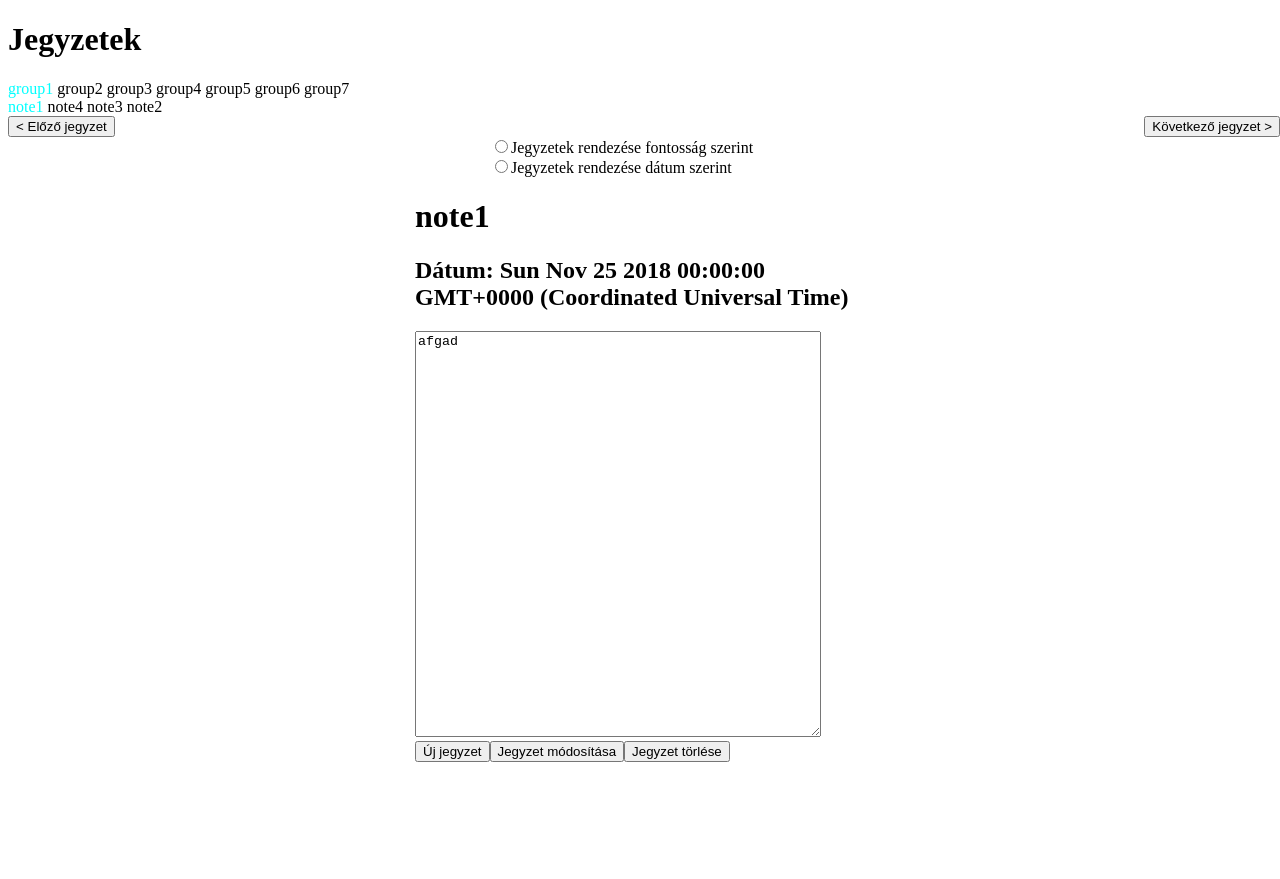
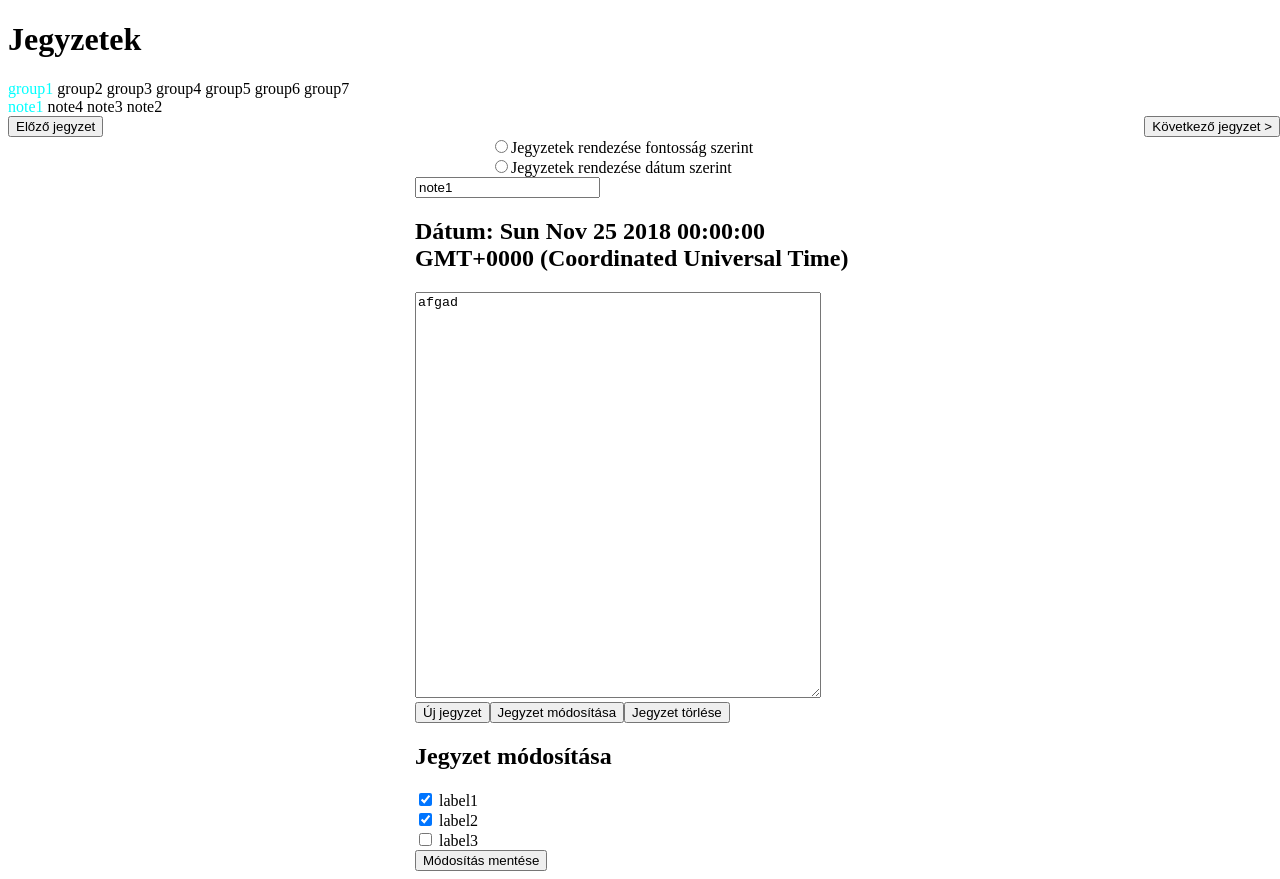
Before and after one commit to a-kelemen/alkfejl1, an Angular app in the folder note-frontend/: page / in a window 1280 px wide. Both pictures are taken after a click on the button "Jegyzet módosítása". Before the commit the page ends 800 px from the top, so only its background shows below. Built offline with nearby package versions, Linux system fonts and the light colour scheme.

Commit message:
note modositas

```diff
--- /dev/null
+++ b/note-frontend/src/app/Label.ts
@@ -0,0 +1,4 @@
+export class Label {
+    labelId: number;
+    labelText: string;
+}
--- a/note-frontend/src/app/Note.ts
+++ b/note-frontend/src/app/Note.ts
@@ -1,3 +1,5 @@
+import { Label } from "./Label";
+
 export class Note {
   noteId: number;
   noteTitle: string;
@@ -5,4 +7,5 @@ export class Note {
   creationTime: Date;
   importance: number;
   isActual: boolean;
+  labels : Label[];
 }
--- a/note-frontend/src/app/app.module.ts
+++ b/note-frontend/src/app/app.module.ts
@@ -6,6 +6,7 @@ import { AppComponent } from './app.component';
 import { NavigationComponent } from './navigation/navigation.component';
 import { NoteBrowserComponent } from './note-browser/note-browser.component';
 import { ModifyNoteComponent } from './modify-note/modify-note.component';
+import { FormsModule } from '@angular/forms'
 
 @NgModule({
   declarations: [
@@ -16,7 +17,8 @@ import { ModifyNoteComponent } from './modify-note/modify-note.component';
   ],
   imports: [
     BrowserModule,
-    AppRoutingModule
+    AppRoutingModule,
+    FormsModule
   ],
   providers: [],
   bootstrap: [AppComponent]
--- /dev/null
+++ b/note-frontend/src/app/mock-data-labels.ts
@@ -0,0 +1,7 @@
+import { Label } from './Label';
+
+export const LABELS: Label[] = [
+  { labelId: 1, labelText: "label1"},
+  { labelId: 2, labelText: "label2"},
+  { labelId: 3, labelText: "label3"},
+]
--- a/note-frontend/src/app/mock-data-notes1.ts
+++ b/note-frontend/src/app/mock-data-notes1.ts
@@ -1,8 +1,8 @@
 import { Note } from './Note';
 
 export const NOTES1: Note[] = [
-  { noteId: 1, noteTitle: "note1", noteText: "afgad", creationTime: new Date("2018-11-25"), importance: 2, isActual: true },
-  { noteId: 2, noteTitle: "note2", noteText: "adfhfdhhafhdfha", creationTime: new Date("2018-08-15"), importance: 3, isActual: false },
-  { noteId: 3, noteTitle: "note3", noteText: "afdhdhfh", creationTime: new Date("2018-11-23"), importance: 1, isActual: false },
-  { noteId: 4, noteTitle: "note4", noteText: "adhdhdafh", creationTime: new Date("2018-10-16"), importance: 2, isActual: true },
+  { noteId: 1, noteTitle: "note1", noteText: "afgad", creationTime: new Date("2018-11-25"), importance: 2, isActual: true, labels:[{labelId:1,labelText:"label1"},{labelId:2,labelText:"label2"}]},
+  { noteId: 2, noteTitle: "note2", noteText: "adfhfdhhafhdfha", creationTime: new Date("2018-08-15"), importance: 3, isActual: false , labels:[{labelId:1,labelText:"label1"}]},
+  { noteId: 3, noteTitle: "note3", noteText: "afdhdhfh", creationTime: new Date("2018-11-23"), importance: 1, isActual: false, labels:[{labelId:1,labelText:"label1"}]},
+  { noteId: 4, noteTitle: "note4", noteText: "adhdhdafh", creationTime: new Date("2018-10-16"), importance: 2, isActual: true, labels:[{labelId:1,labelText:"label1"}]},
 ]
--- a/note-frontend/src/app/mock-data-notes2.ts
+++ b/note-frontend/src/app/mock-data-notes2.ts
@@ -1,8 +1,8 @@
 import { Note } from './Note';
 
 export const NOTES2: Note[] = [
-  { noteId: 1, noteTitle: "note11", noteText: "gjllglhlhgjlgh", creationTime: new Date("2018-09-16"), importance: 2, isActual: true },
-  { noteId: 2, noteTitle: "note22", noteText: "ahljgllhjlgh", creationTime: new Date("2018-11-12"), importance: 3, isActual: false },
-  { noteId: 3, noteTitle: "note33", noteText: "zuezjz", creationTime: new Date("2018-11-08"), importance: 1, isActual: false },
-  { noteId: 4, noteTitle: "note44", noteText: "nbchgk,km", creationTime: new Date("2018-10-11"), importance: 2, isActual: true },
+  { noteId: 1, noteTitle: "note11", noteText: "gjllglhlhgjlgh", creationTime: new Date("2018-09-16"), importance: 2, isActual: true, labels:[{labelId:1,labelText:"label1"}]},
+  { noteId: 2, noteTitle: "note22", noteText: "ahljgllhjlgh", creationTime: new Date("2018-11-12"), importance: 3, isActual: false, labels:[{labelId:1,labelText:"label1"}]},
+  { noteId: 3, noteTitle: "note33", noteText: "zuezjz", creationTime: new Date("2018-11-08"), importance: 1, isActual: false, labels:[{labelId:1,labelText:"label1"}]},
+  { noteId: 4, noteTitle: "note44", noteText: "nbchgk,km", creationTime: new Date("2018-10-11"), importance: 2, isActual: true, labels:[{labelId:1,labelText:"label1"}]},
 ];
--- a/note-frontend/src/app/modify-note/modify-note.component.html
+++ b/note-frontend/src/app/modify-note/modify-note.component.html
@@ -1,3 +1,8 @@
 <h2>Jegyzet módosítása</h2>
+<!--
 <h3>{{note.noteTitle}}</h3>
 <textarea class="noteTextArea">{{note.noteText}}</textarea>
+-->
+<div *ngFor="let label of allLabels">
+    <input type="checkbox" [checked]=isSelectedLabel(label.labelId) [id]="label.labelId" (change)="changed($event)"> {{label.labelText}}
+</div>
--- a/note-frontend/src/app/modify-note/modify-note.component.ts
+++ b/note-frontend/src/app/modify-note/modify-note.component.ts
@@ -1,4 +1,7 @@
-import { Component, OnInit } from '@angular/core';
+import { Component, OnInit, Input } from '@angular/core';
+import { NoteService } from '../note.service';
+import { Label } from '../Label';
+import { Note } from '../Note';
 
 @Component({
   selector: 'app-modify-note',
@@ -6,10 +9,47 @@ import { Component, OnInit } from '@angular/core';
   styleUrls: ['./modify-note.component.css']
 })
 export class ModifyNoteComponent implements OnInit {
+  @Input() note: Note;
+  allLabels: Label[];
+  noteLabels: Label[];
+  newLabels: Array<Label> = [];
 
-  constructor() { }
+  constructor(
+    private noteService: NoteService
+  ) { }
 
   ngOnInit() {
+    this.allLabels = this.noteService.getAllLabels();
+    this.noteLabels = this.note.labels;
   }
 
+  isSelectedLabel(labelNum: number): boolean{
+    var result: boolean = false;
+    this.noteLabels.forEach(item => {
+      if (item.labelId == labelNum){
+        result = true;
+        }
+    });
+    return result
+  }
+
+  changed(event){
+    //console.log("changed:", event.target.id);
+    this.newLabels = [];
+    this.allLabels.forEach(item => {
+      var checked = ((document.getElementById(String(item.labelId)) as HTMLInputElement).checked);
+      //console.log(item.labelId +": " + checked);
+      if (checked){
+        this.newLabels.push(item);
+      }
+
+    });
+    console.log("selected labels:");
+    for(let i=0; i<this.newLabels.length; i++){
+      console.log(this.newLabels[i].labelId);
+  }
+
+  }
+
+
 }
--- a/note-frontend/src/app/navigation/navigation.component.html
+++ b/note-frontend/src/app/navigation/navigation.component.html
@@ -6,11 +6,11 @@
   <span *ngFor="let note of notes" class="noteNames"
         [class.selected]="note === selectedNote" (click)="onSelectNote(note)"> {{note.noteTitle}} </span>
 </div>
-<button (click)="switchToPrevNote()" id="prevButton">< Előző jegyzet</button>
+<button (click)="switchToPrevNote()" id="prevButton"> Előző jegyzet</button>
 <button (click)="switchToNextNote()" id="nextButton">Következő jegyzet ></button>
 <div id="sortradio">
   <input type="radio" name="sort" (click)="setSortByImportance()">Jegyzetek rendezése fontosság szerint<br>
   <input type="radio" name="sort" value="Date" (click)="setSortByDate()">Jegyzetek rendezése dátum szerint
 </div>
 
-<app-note-browser [note]="selectedNote"></app-note-browser>
+<app-note-browser [note]="selectedNote"> </app-note-browser>
--- a/note-frontend/src/app/note-browser/note-browser.component.html
+++ b/note-frontend/src/app/note-browser/note-browser.component.html
@@ -1,8 +1,11 @@
 <div>
-  <h1>{{note.noteTitle}}</h1>
+  <h1 *ngIf="!modify">{{note.noteTitle}}</h1>
+  <input *ngIf="modify" id="noteTitle" type=text [(ngModel)]="titleValue">
   <h2>Dátum: {{note.creationTime}}</h2>
-  <textarea readonly class="noteTextArea">{{note.noteText}}</textarea>
+  <textarea [readOnly]="isReadOnly" id="modifyArea" class="noteTextArea" [(ngModel)]="textValue"></textarea>
   <button>Új jegyzet</button>
-  <button>Jegyzet módosítása</button>
-  <button>Jegyzet törlése</button>
+  <button (click)="modifyNote()">Jegyzet módosítása</button>
+  <button >Jegyzet törlése</button>
+  <app-modify-note *ngIf="modify" [note]="note"></app-modify-note>
+  <button *ngIf="modify" (click)="saveModifiedNote()" id="saveButton"> Módosítás mentése</button>
 </div>
--- a/note-frontend/src/app/note-browser/note-browser.component.ts
+++ b/note-frontend/src/app/note-browser/note-browser.component.ts
@@ -11,12 +11,49 @@ export class NoteBrowserComponent implements OnInit {
 
 
   @Input() note: Note;
+  modify: boolean = false;
+  isReadOnly: boolean = false;
+
+  textValue:string;
+  titleValue:string;
 
   constructor() { }
 
   ngOnInit() {
+    this.isReadOnly = true;
+    this.textValue = this.note.noteText;
+    this.titleValue = this.note.noteTitle;
+  }
+
+  ngOnChanges(){
+    this.modify = false;
+    this.textValue = this.note.noteText;
+    this.titleValue = this.note.noteTitle;
+    document.getElementById("modifyArea").setAttribute("readonly","");
   }
 
 
+  modifyNote(){
+    if (!this.modify){
+      this.modify = true;
+      document.getElementById("modifyArea").removeAttribute("readonly");
+    } else{
+      this.modify = false;
+      document.getElementById("modifyArea").setAttribute("readonly","");
+
+    }
+
+  }
+
+  saveModifiedNote():void{
+    var titleText= ((document.getElementById("noteTitle") as HTMLInputElement).value);
+    //console.log("title: ", titleText);
+    var areaText= ((document.getElementById("modifyArea") as HTMLInputElement).value);
+    //console.log("textarea: ", areaText);
+    console.log("save");
+    this.note.noteTitle = titleText;
+    this.note.noteText = areaText;
+    this.modifyNote();
+  }
 
 }
--- a/note-frontend/src/app/note.service.ts
+++ b/note-frontend/src/app/note.service.ts
@@ -4,7 +4,8 @@ import { NOTES1 } from './mock-data-notes1';
 import { NOTES2 } from './mock-data-notes2';
 import { GROUPS } from './mock-data-groups';
 import { NoteGroup } from './NoteGroup';
-
+import { Label } from './Label';
+import { LABELS } from './mock-data-labels';
 
 
 @Injectable({
@@ -15,6 +16,7 @@ export class NoteService {
   notes1: Note[] = NOTES1;
   notes2: Note[] = NOTES2;
   noteGroups: NoteGroup[] = GROUPS;
+  labels: Label[] = LABELS;
 
   constructor() { }
 
@@ -34,6 +36,14 @@ export class NoteService {
       return this.noteGroups;
     }
 
+    getAllLabels(): Label[] {
+      return this.labels;
+    }
+
+    getNoteLabels(): Label[]{
+      return this.notes1[0].labels;
+
+    }
 
 
 
```
Also changed, not shown: 1 other file (tests, documents, lock files or other folders).
